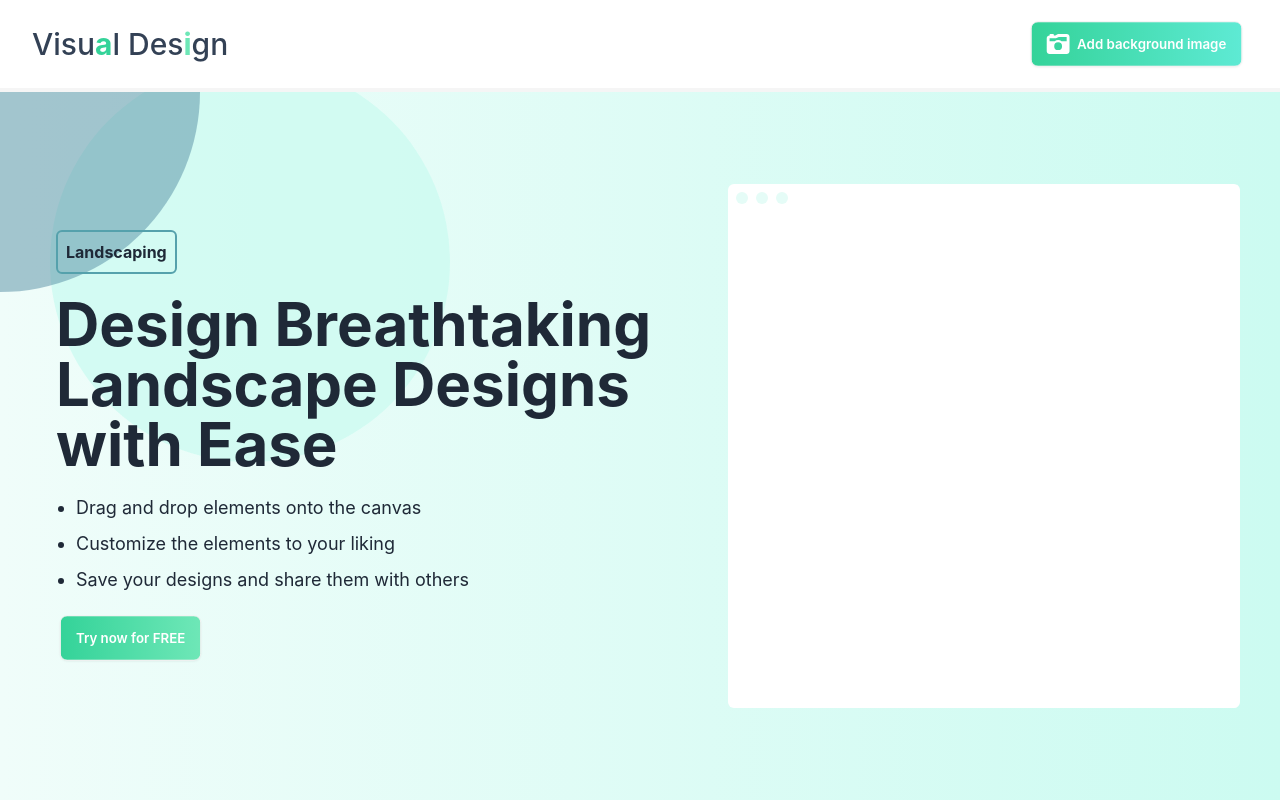
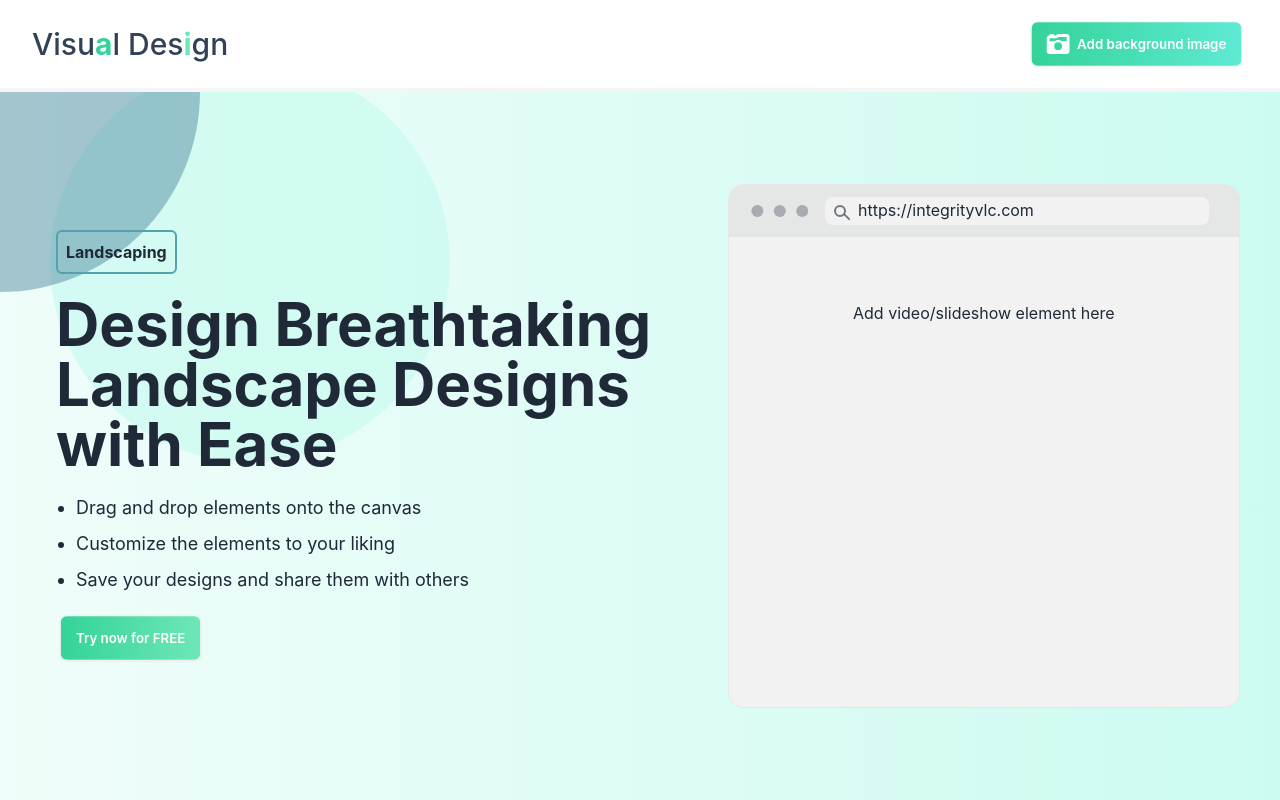
Before and after one commit to jaredlcox/LandscapeDesign, a React (Create React App) app in the folder landscape-design/: page / in a window 1280 px wide. Built offline with nearby package versions, Linux system fonts and the light colour scheme; the HTML template or start-up script is replaced by a standard one.

Commit message:
Updated the landingPage.js component with a "mockup-browser" daisyui component.

```diff
--- a/landscape-design/src/components/landscapeCanvass/landingPage.js
+++ b/landscape-design/src/components/landscapeCanvass/landingPage.js
@@ -27,11 +27,12 @@ const LandingPage = () => {
 
       {/* Image content */}
       <div className="flex flex-col max-w-7xl xl:p-10 h-1/2 xl:h-full justify-center w-full">
-        <div className="bg-white h-5/6 xl:h-5/6 w-full rounded-md flex relative">
-          <div className="absolute top-0 left-0 p-2 flex">
-            <div className="h-3 w-3 rounded-full bg-[#E5FCF7]"></div>
-            <div className="ml-2 mr-2 h-3 w-3 rounded-full bg-[#E5FCF7]"></div>
-            <div className="h-3 w-3 rounded-full bg-[#E5FCF7]"></div>
+        <div className="mockup-browser bg-base-300 border h-5/6 xl:h-5/6 w-full">
+          <div className="mockup-browser-toolbar">
+            <div className="input">https://integrityvlc.com</div>
+          </div>
+          <div className="bg-base-200 flex justify-center px-4 py-16 h-full">
+            Add video/slideshow element here
           </div>
         </div>
         <button
```
